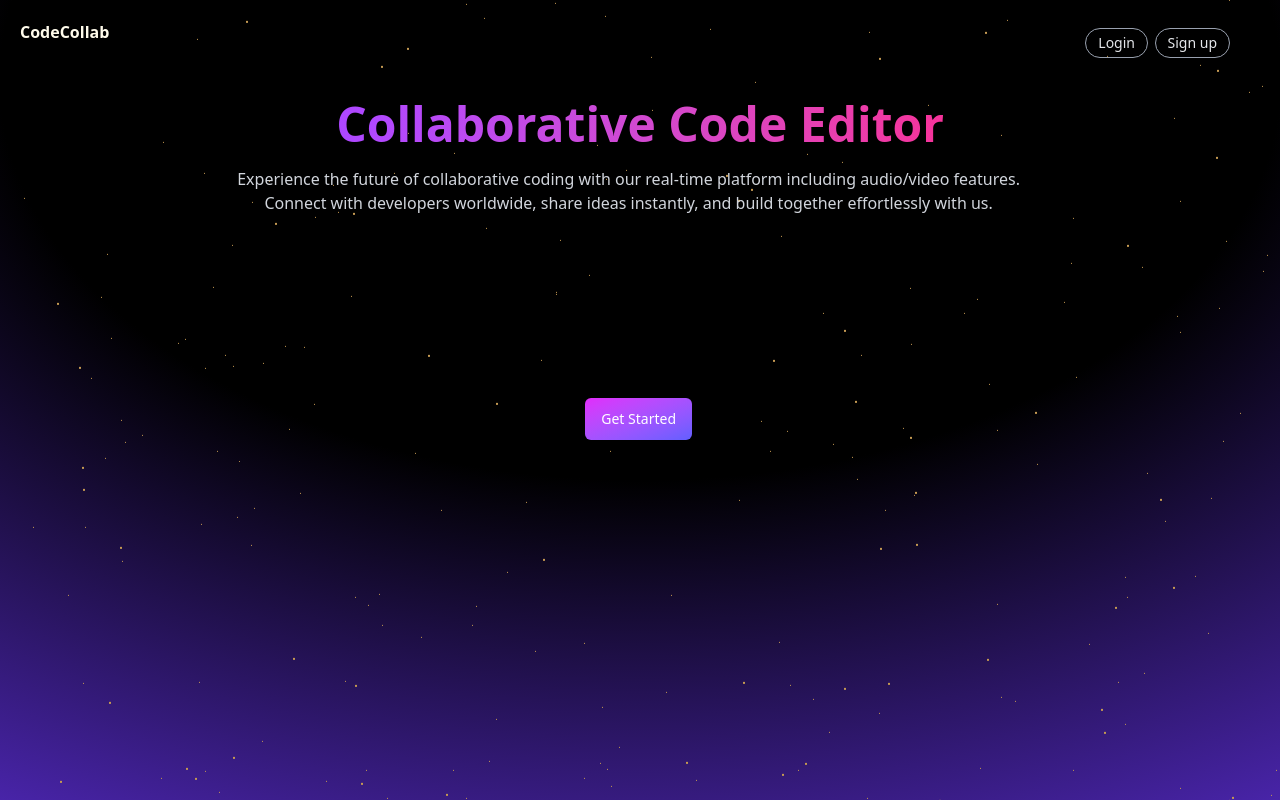
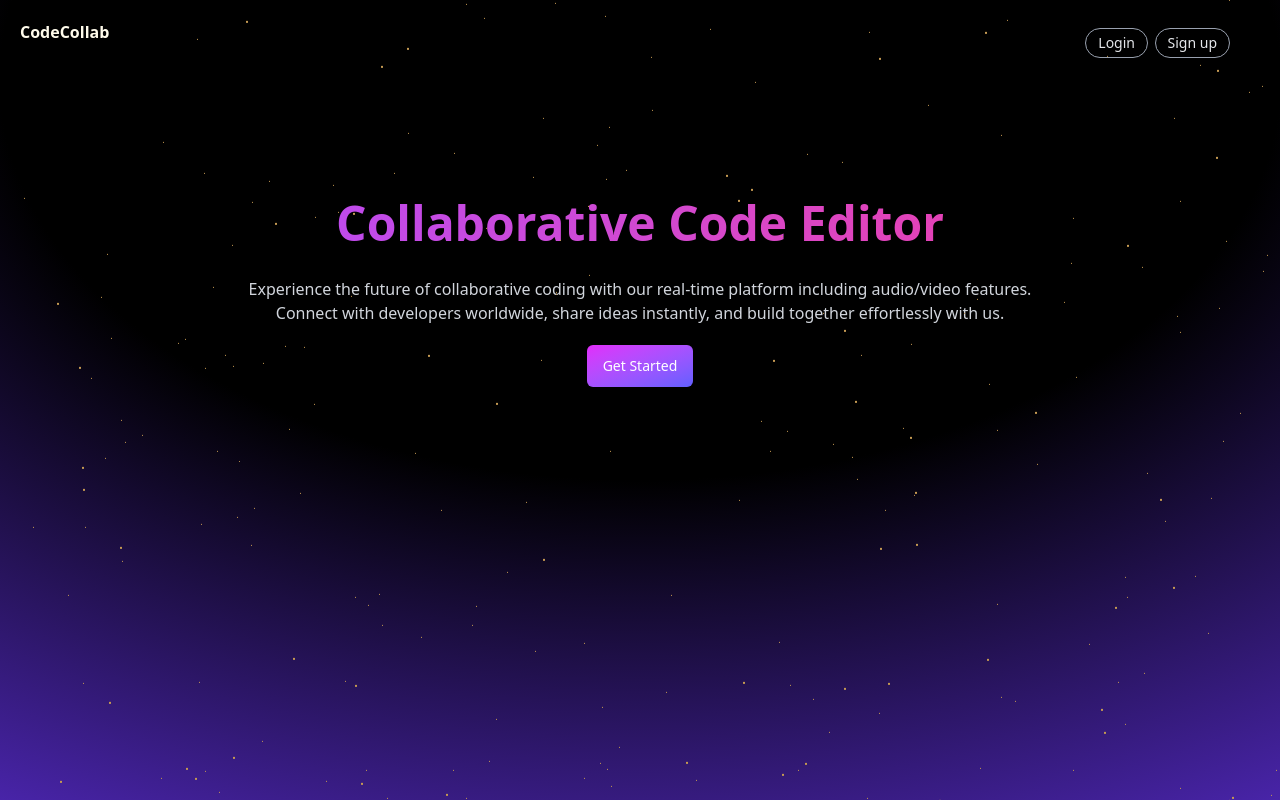
Before and after one commit to AryanRane23/CodeCollab, a Next.js app: page / in a window 1280 px wide. Built offline with nearby package versions, Linux system fonts and the light colour scheme; no server answers.

Commit message:
added google verification metadata tag

```diff
--- a/app/layout.js
+++ b/app/layout.js
@@ -21,7 +21,11 @@ const geistMono = Geist_Mono({
 
 export const metadata = {
   title: "CodeCollab ",
-  description: "Collaborate Live",
+  description: "Real-time Collaborative Code Editor",
+  verification : {
+   google:"CgUMmZ0KjZleuojwcwxsYlTirPeGh8DZH6zJjOmr5UI"
+  }
+
 };
 
 export default function RootLayout({ children }) {
--- a/app/page.js
+++ b/app/page.js
@@ -54,19 +54,30 @@ export default function HomePage() {
       )}
 
 
-      <h1 className="text-5xl font-bold mb-6 bg-gradient-to-r from-purple-500 to-pink-500 text-transparent bg-clip-text absolute right-[336px] top-[100px] ">Collaborative Code Editor</h1>
-      <p className="text-mono text-center text-gray-300 mb-6 absolute right-[260px] top-[167px]   ">
+      {/* <h1 className="text-5xl font-bold mb-6 bg-gradient-to-r from-purple-500 to-pink-500 text-transparent bg-clip-text absolute right-[336px] top-[100px] ">Collaborative Code Editor</h1> */}
+      <h1 className="text-5xl font-bold mb-6 bg-gradient-to-r from-purple-500 to-pink-500 text-transparent bg-clip-text text-center mt-[100px]">
+        Collaborative Code Editor
+      </h1>
+
+      {/* <p className="text-mono text-center text-gray-300 mb-6 absolute right-[260px] top-[167px]   ">
+        Experience the future of collaborative coding with our real-time platform including audio/video features.<br></br>
+        Connect with developers worldwide, share ideas instantly, and build together effortlessly with us.</p> */}
+
+        <p className="text-mono text-center mt-[30px] text-gray-300">
         Experience the future of collaborative coding with our real-time platform including audio/video features.<br></br>
         Connect with developers worldwide, share ideas instantly, and build together effortlessly with us.</p>
 
+    <div className="flex justify-center mt-5">
   <button
     onClick={() => {
       if (status === "authenticated") router.push("/home");
       else router.push("/signup");
     }}
-        className=" cursor-pointer inline-flex items-center gap-2 justify-center whitespace-nowrap rounded-md text-sm font-medium ring-offset-background transition-colors focus-visible:outline-none focus-visible:ring-2 focus-visible:ring-indigo-500 disabled:pointer-events-none disabled:opacity-50 bg-gradient-to-tl from-indigo-500 to-fuchsia-500 text-white px-4 py-2 h-[42px] z-10 hover:opacity-90 absolute right-[588px] bottom-[360px]">
+    className="cursor-pointer inline-flex items-center gap-2 justify-center rounded-md text-sm font-medium bg-gradient-to-tl from-indigo-500 to-fuchsia-500 text-white px-4 py-2 h-[42px] hover:opacity-90"
+  >
     Get Started
   </button>
+</div>
 
 
     </div>
```
Lines whose indentation alone changed are shown as unchanged.
